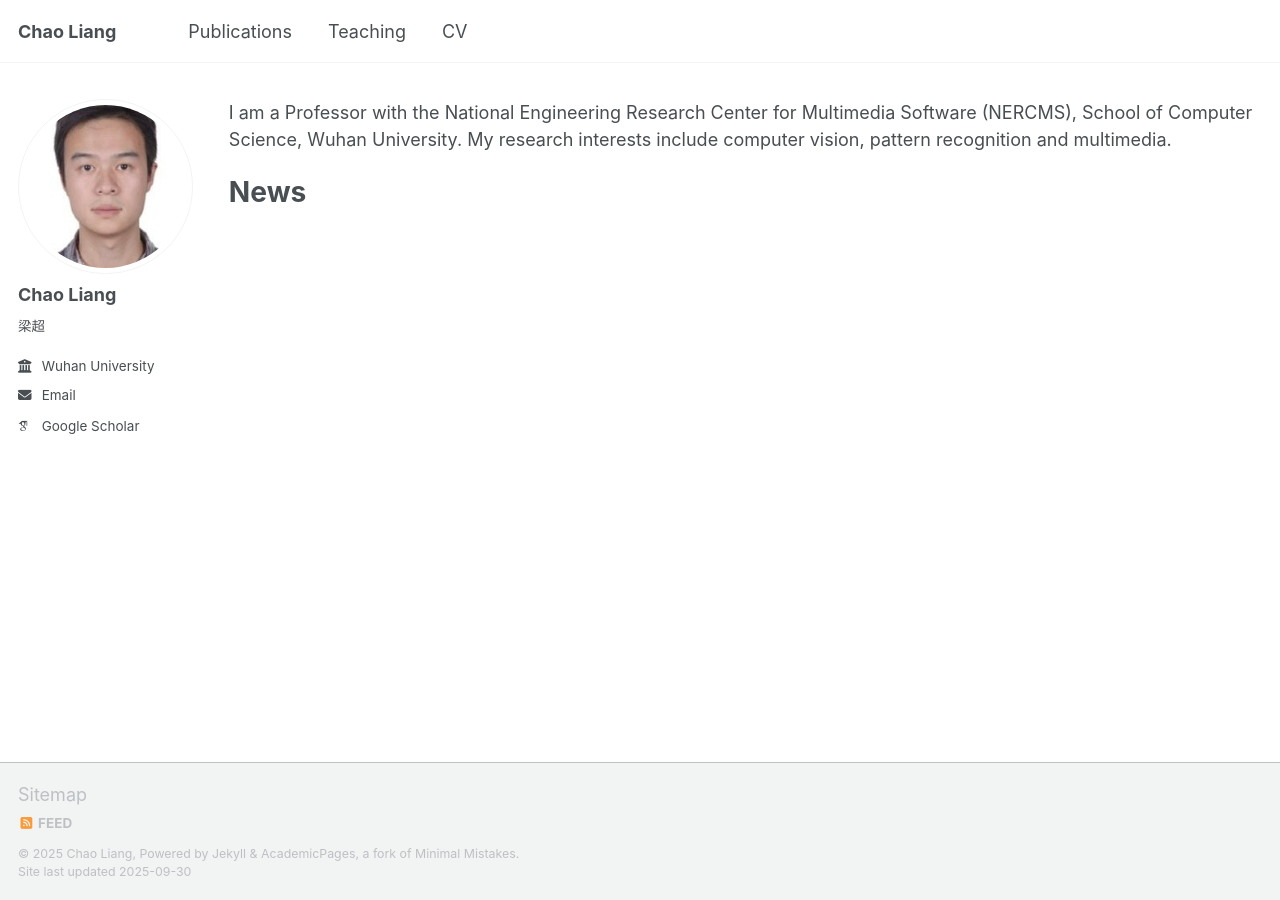
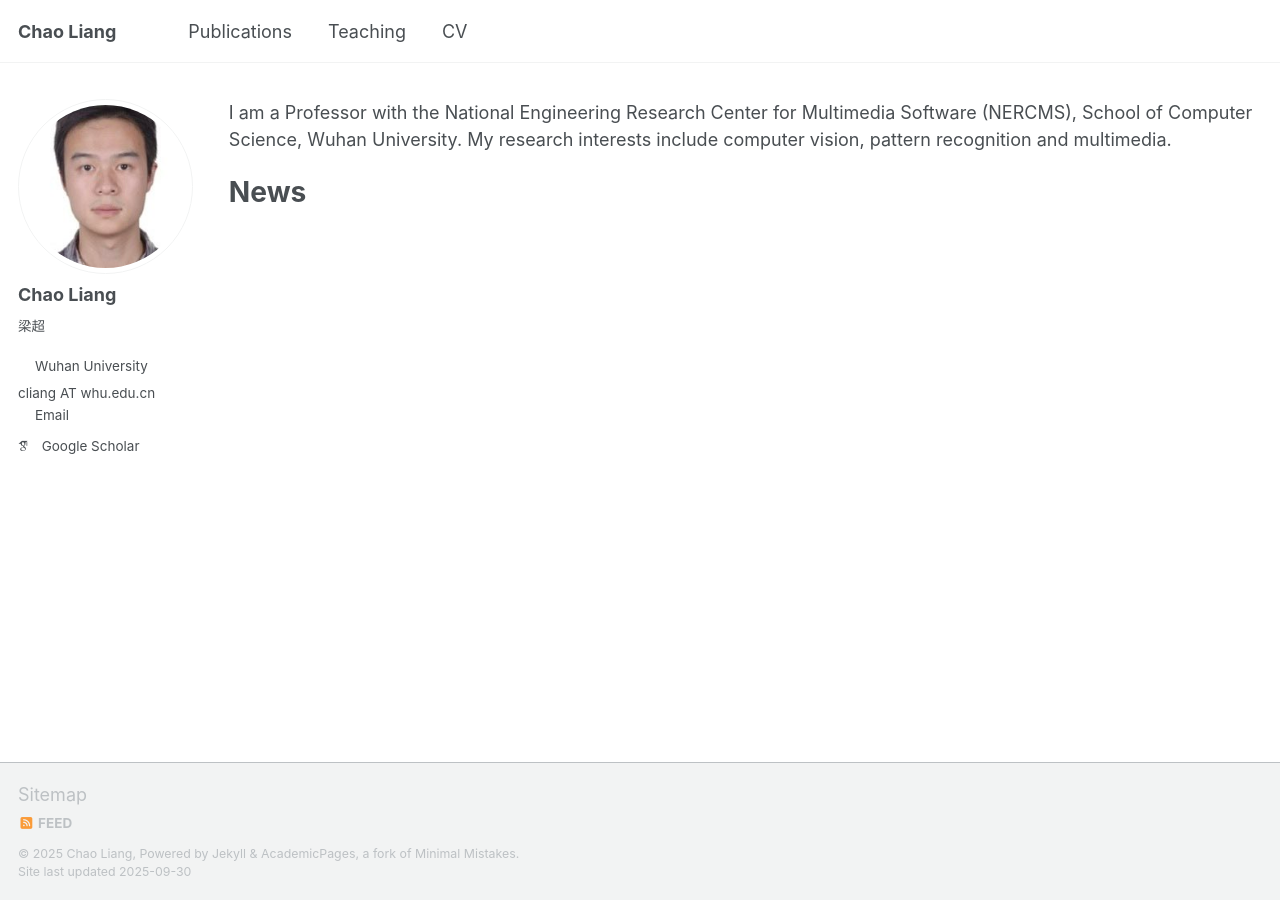
Before and after one commit to zhangsipng/page.github.io, a Jekyll site: the page built from _pages/about.md, in a window 1280 px wide. Built offline with Jekyll 4.4.1, drawn with Linux system fonts in a browser that asks for light colours; some web fonts are replaced; a script that is not in the unit is left out.

Commit message:
Update author-profile.html

```diff
--- a/_includes/author-profile.html
+++ b/_includes/author-profile.html
@@ -25,16 +25,16 @@
     <ul class="author__urls social-icons">
       <!-- Font Awesome icons / Biographic information  -->
       {% if author.location %}
-        <li class="author__desktop"><i class="fas fa-fw fa-location-dot icon-pad-right" aria-hidden="true"></i>{{ author.location }}</li>
+        <li class="author__desktop"><i class="fas fa-fw " aria-hidden="true"></i>{{ author.location }}</li>
       {% endif %}
       {% if author.employer %}
-        <li class="author__desktop"><i class="fas fa-fw fa-building-columns icon-pad-right" aria-hidden="true"></i>{{ author.employer }}</li>
+        <li class="author__desktop"><i class="fas fa-fw " aria-hidden="true"></i>{{ author.employer }}</li>
       {% endif %}
       {% if author.uri %}
-        <li><a href="{{ author.uri }}"><i class="fas fa-fw fa-link icon-pad-right" aria-hidden="true"></i>{{ site.data.ui-text[site.locale].website_label | default: "Website" }}</a></li>
+        <li><a href="{{ author.uri }}"><i class="fas fa-fw " aria-hidden="true"></i>{{ site.data.ui-text[site.locale].website_label | default: "Website" }}</a></li>
       {% endif %}
       {% if author.email %}
-        <li><a href="mailto:{{ author.email }}"><i class="fas fa-fw fa-envelope icon-pad-right" aria-hidden="true"></i>{{ site.data.ui-text[site.locale].email_label | default: "Email" }}</a></li>
+        <li>cliang AT whu.edu.cn<a href="mailto:{{ author.email }}"><i class="fas fa-fw " aria-hidden="true"></i>{{ site.data.ui-text[site.locale].email_label | default: "Email" }}</a></li>
       {% endif %}
 
       <!-- Font Awesome and Academicons icons / Academic websites -->
```
